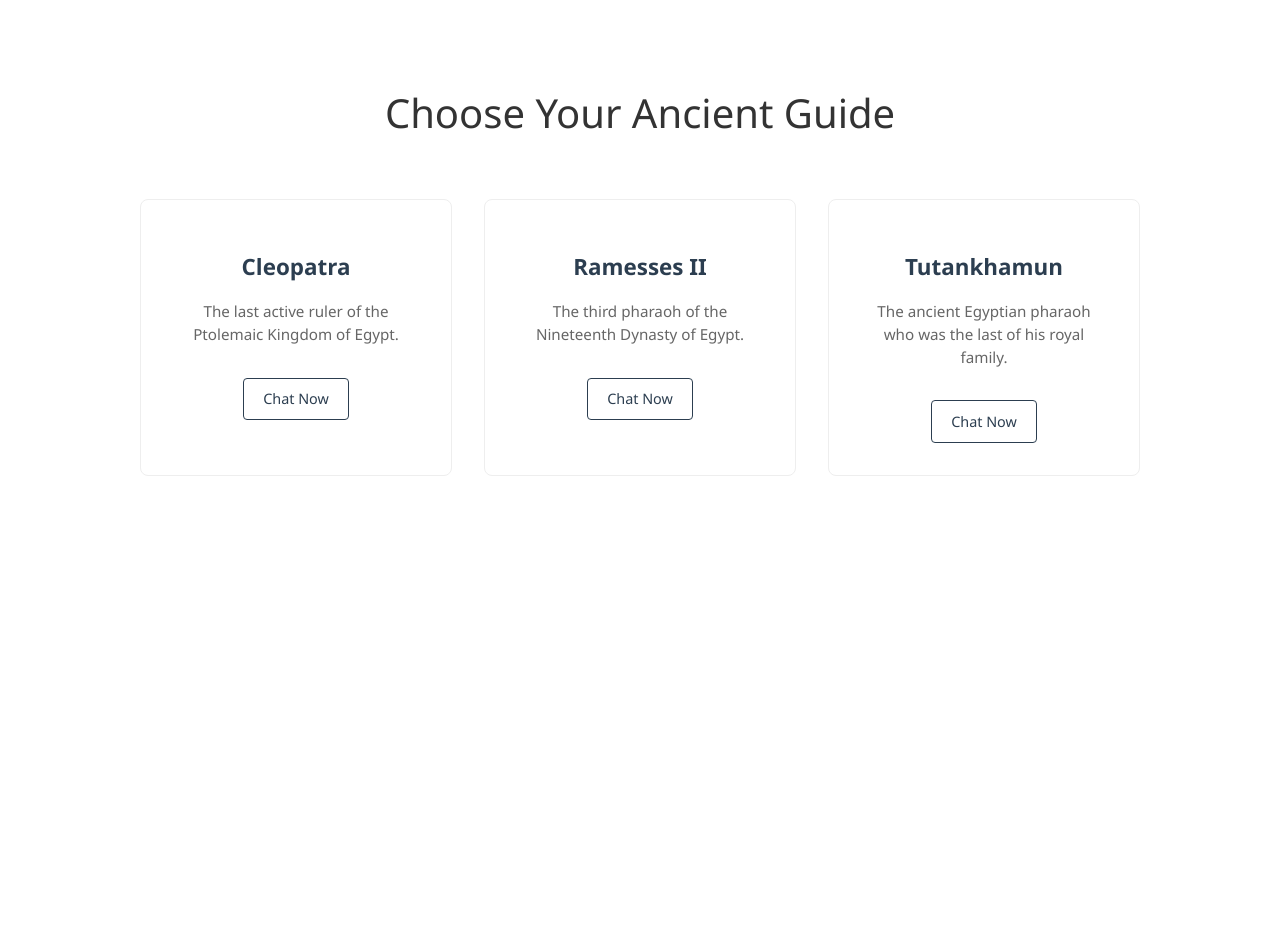
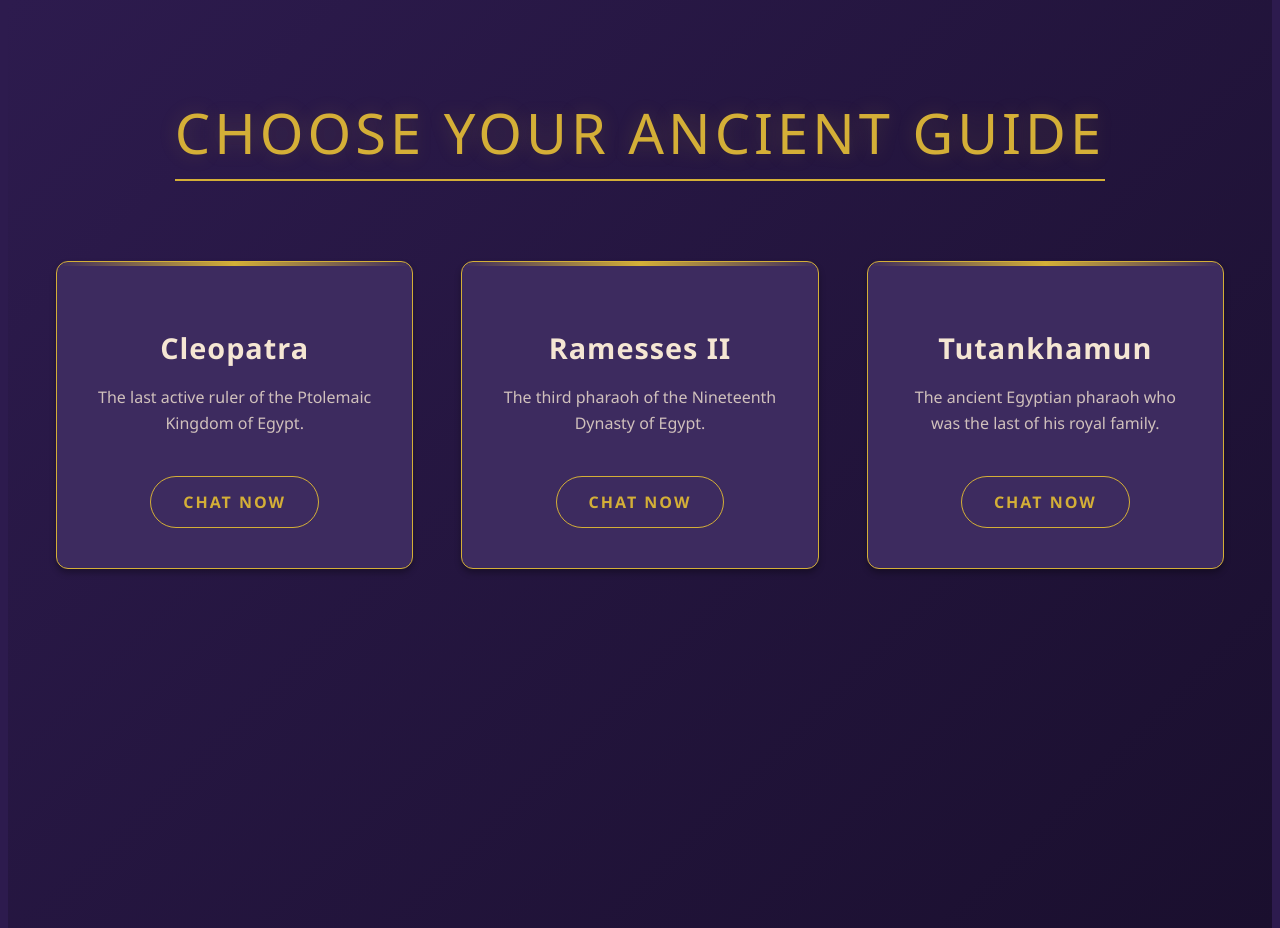
Before and after one commit to lukexyzz/historical-ai-chatbot, a React (Vite) app: page / in a window 1280 px wide. Before the commit the page ends 800 px from the top, so only its background shows below. Built offline with nearby package versions, Linux system fonts and the light colour scheme.

Commit message:
Changed Look Of Website Using Gemini AI To Make The CSS Stand Out

```diff
--- a/src/components/Chat/HomeButton.module.css
+++ b/src/components/Chat/HomeButton.module.css
@@ -3,18 +3,21 @@
     align-items: center;
     justify-content: center;
     background: none;
-    border: none;
+    border: 1px solid transparent;
     cursor: pointer;
     padding: 0.5rem;
-    color: #4a3a2a;
-    transition: opacity 0.2s ease;
+    color: var(--accent-gold);
+    transition: all 0.2s ease;
+    border-radius: 8px;
 }
 
 .homeButton:hover {
-    opacity: 0.7;
+    background-color: rgba(212, 175, 55, 0.1);
+    border-color: var(--accent-gold);
+    box-shadow: 0 0 10px rgba(212, 175, 55, 0.2);
 }
 
 .homeButton:focus-visible {
-    outline: 2px solid #4a3a2a;
-    border-radius: 4px;
+    outline: 2px solid var(--accent-gold);
+    outline-offset: 2px;
 }
--- a/src/components/Layout/Navbar.module.css
+++ b/src/components/Layout/Navbar.module.css
@@ -1,10 +1,11 @@
 .navbar {
   width: 100%;
-  background-color: #f3e9d2;
+  background-color: var(--secondary-bg);
   padding: 1rem;
-  box-shadow: 0 4px 6px -1px rgba(0, 0, 0, 0.1), 0 2px 4px -2px rgba(0, 0, 0, 0.1);
-  font-family: serif;
-  color: #4a3a2a;
+  box-shadow: 0 4px 20px rgba(0, 0, 0, 0.4);
+  font-family: 'Segoe UI', serif;
+  color: var(--accent-gold);
+  border-bottom: 1px solid var(--accent-gold);
 }
 
 .container {
@@ -20,28 +21,38 @@
 .iconGroup {
   display: flex;
   align-items: center;
-  gap: 1rem;
+  gap: 1.5rem;
 }
 
 .title {
-  font-size: 1.5rem;
-  font-weight: 500;
+  font-size: 1.8rem;
+  font-weight: 600;
+  letter-spacing: 2px;
+  text-transform: uppercase;
+  background: linear-gradient(to right, var(--text-primary), var(--accent-gold));
+  -webkit-background-clip: text;
+  background-clip: text;
+  -webkit-text-fill-color: transparent;
+  text-shadow: 0 2px 4px rgba(0, 0, 0, 0.2);
 }
 
 .navButton {
   background: none;
-  border: none;
-  padding: 0;
+  border: 1px solid transparent;
+  padding: 0.5rem;
   cursor: pointer;
-  color: inherit;
-  border-radius: 4px;
+  color: var(--accent-gold);
+  border-radius: 8px;
+  transition: all 0.2s ease;
 }
 
 .navButton:hover {
-  opacity: 0.75;
+  background-color: rgba(212, 175, 55, 0.1);
+  border-color: var(--accent-gold);
+  box-shadow: 0 0 10px rgba(212, 175, 55, 0.2);
 }
 
 .navButton:focus-visible {
-  outline: 2px solid #4a3a2a;
+  outline: 2px solid var(--accent-gold);
   outline-offset: 2px;
 }
--- a/src/components/Layout/Sidebar.module.css
+++ b/src/components/Layout/Sidebar.module.css
@@ -4,12 +4,12 @@
   left: 0;
   height: 100vh;
   width: 300px;
-  background-color: #f3e9d2;
-  color: #4a3a2a;
-  font-family: serif;
+  background-color: var(--secondary-bg);
+  color: var(--text-primary);
+  font-family: 'Segoe UI', serif;
 
-  border-right: 1px solid #dcd1b8;
-  box-shadow: 2px 0 10px rgba(0, 0, 0, 0.1);
+  border-right: 1px solid var(--accent-gold);
+  box-shadow: 4px 0 15px rgba(0, 0, 0, 0.5);
 
   transform: translateX(-100%);
   transition: transform 0.3s ease-in-out;
@@ -25,34 +25,40 @@
   display: flex;
   justify-content: space-between;
   align-items: center;
-  padding: 1rem;
-  border-bottom: 1px solid #dcd1b8;
+  padding: 1.5rem;
+  border-bottom: 1px solid var(--accent-gold);
+  background-color: rgba(0, 0, 0, 0.2);
 }
 
 .sidebarHeader h3 {
   margin: 0;
-  font-size: 1.25rem;
-  font-weight: 500;
+  font-size: 1.4rem;
+  font-weight: 600;
+  color: var(--accent-gold);
+  letter-spacing: 1px;
 }
 
 .closeButton {
   background: none;
   border: none;
-  color: #4a3a2a;
-  font-size: 2.5rem;
+  color: var(--accent-gold);
+  font-size: 2rem;
   font-weight: 300;
   cursor: pointer;
   line-height: 1;
   padding: 0;
+  transition: all 0.2s ease;
 }
 
 .closeButton:hover {
-  opacity: 0.7;
+  color: var(--text-primary);
+  transform: scale(1.1);
 }
 
 .closeButton:focus-visible {
-  outline: 2px solid #4a3a2a;
+  outline: 2px solid var(--accent-gold);
   outline-offset: 2px;
+  border-radius: 4px;
 }
 
 .chatList {
@@ -62,19 +68,25 @@
 }
 
 .chatList li {
-  padding: 0.75rem 0.5rem;
-  border-radius: 6px;
+  padding: 1rem;
+  border-radius: 8px;
   cursor: pointer;
   font-size: 1.1rem;
+  margin-bottom: 0.5rem;
+  transition: all 0.2s ease;
+  border: 1px solid transparent;
+  color: rgba(245, 230, 211, 0.8);
 }
 
 .chatList li:hover,
 .chatList li:focus-visible {
-  background-color: #e9dec9;
+  background-color: var(--card-bg);
+  color: var(--accent-gold);
+  border-color: rgba(212, 175, 55, 0.3);
   outline: none;
 }
 
 .chatList li:focus-visible {
-  outline: 2px solid #4a3a2a;
+  outline: 2px solid var(--accent-gold);
   outline-offset: -2px;
 }
--- a/src/index.css
+++ b/src/index.css
@@ -1,11 +1,26 @@
 :root {
-  font-family: system-ui, Avenir, Helvetica, Arial, sans-serif;
+  font-family: 'Segoe UI', Tahoma, Geneva, Verdana, sans-serif;
   line-height: 1.5;
   font-weight: 400;
 
-  color-scheme: light dark;
-  color: rgba(255, 255, 255, 0.87);
-  background-color: #242424;
+  /* Egyptian Purple & Gold Theme */
+  --primary-bg: #2D1B4E;
+  /* Deep Royal Purple */
+  --secondary-bg: #1A0F2E;
+  /* Darker Purple for contrast */
+  --card-bg: #3D2B5F;
+  /* Lighter purple for cards */
+  --text-primary: #F5E6D3;
+  /* Papyrus/Cream */
+  --text-secondary: #D4AF37;
+  /* Gold */
+  --accent-gold: #D4AF37;
+  --accent-gold-hover: #C5A028;
+  --border-color: #D4AF37;
+
+  color-scheme: dark;
+  color: var(--text-primary);
+  background-color: var(--primary-bg);
 
   font-synthesis: none;
   text-rendering: optimizeLegibility;
@@ -15,51 +30,69 @@
 
 a {
   font-weight: 500;
-  color: #646cff;
+  color: var(--accent-gold);
   text-decoration: inherit;
+  transition: color 0.2s;
 }
+
 a:hover {
-  color: #535bf2;
+  color: var(--accent-gold-hover);
 }
 
 body {
   margin: 0;
   min-height: 100vh;
+  background-color: var(--primary-bg);
+  color: var(--text-primary);
 }
 
 h1 {
   font-size: 3.2em;
   line-height: 1.1;
+  color: var(--accent-gold);
+  text-shadow: 0 2px 4px rgba(0, 0, 0, 0.3);
 }
 
 button {
   border-radius: 8px;
-  border: 1px solid transparent;
+  border: 1px solid var(--accent-gold);
   padding: 0.6em 1.2em;
   font-size: 1em;
   font-weight: 500;
   font-family: inherit;
-  background-color: #1a1a1a;
+  background-color: transparent;
+  color: var(--accent-gold);
   cursor: pointer;
-  transition: border-color 0.25s;
+  transition: all 0.25s;
 }
+
 button:hover {
-  border-color: #646cff;
+  background-color: var(--accent-gold);
+  color: var(--secondary-bg);
+  box-shadow: 0 0 10px rgba(212, 175, 55, 0.3);
 }
+
 button:focus,
 button:focus-visible {
-  outline: 4px auto -webkit-focus-ring-color;
+  outline: 2px solid var(--accent-gold);
+  outline-offset: 2px;
 }
 
-@media (prefers-color-scheme: light) {
-  :root {
-    color: #213547;
-    background-color: #ffffff;
-  }
-  a:hover {
-    color: #747bff;
-  }
-  button {
-    background-color: #f9f9f9;
-  }
+/* Scrollbar Styling */
+::-webkit-scrollbar {
+  width: 10px;
 }
+
+::-webkit-scrollbar-track {
+  background: var(--secondary-bg);
+}
+
+::-webkit-scrollbar-thumb {
+  background: var(--card-bg);
+  border: 1px solid var(--accent-gold);
+  border-radius: 5px;
+}
+
+::-webkit-scrollbar-thumb:hover {
+  background: var(--accent-gold);
+}
--- a/src/pages/Chat.module.css
+++ b/src/pages/Chat.module.css
@@ -1,9 +1,10 @@
 .chatPageContainer {
   width: 100%;
   height: 100vh;
-  background-color: #f3e9d2;
+  background-color: var(--primary-bg);
   overflow-x: hidden;
   overflow-y: hidden;
+  color: var(--text-primary);
 }
 
 .mainContent {
@@ -14,6 +15,7 @@
   height: 100vh;
   width: 100%;
   position: relative;
+  background: radial-gradient(circle at center, var(--primary-bg) 0%, var(--secondary-bg) 100%);
 }
 
 .shifted {
@@ -24,7 +26,7 @@
 .chatArea {
   width: 100%;
   height: 100%;
-  color: #333;
+  color: var(--text-primary);
   flex-grow: 1;
   min-height: 0;
   display: flex;
--- a/src/pages/Home.module.css
+++ b/src/pages/Home.module.css
@@ -1,69 +1,104 @@
 .homeContainer {
-    max-width: 1000px;
+    max-width: 1200px;
     margin: 0 auto;
     padding: 4rem 2rem;
     text-align: center;
     font-family: 'Segoe UI', Tahoma, Geneva, Verdana, sans-serif;
+    min-height: 100vh;
+    background: linear-gradient(135deg, var(--primary-bg) 0%, var(--secondary-bg) 100%);
 }
 
 .homeContainer h1 {
-    font-size: 2.5rem;
+    font-size: 3.5rem;
     margin-bottom: 4rem;
-    color: #333;
+    color: var(--accent-gold);
     font-weight: 300;
+    text-transform: uppercase;
+    letter-spacing: 4px;
+    text-shadow: 0 0 20px rgba(212, 175, 55, 0.2);
+    border-bottom: 2px solid var(--accent-gold);
+    display: inline-block;
+    padding-bottom: 1rem;
 }
 
 .personasGrid {
     display: grid;
-    grid-template-columns: repeat(auto-fit, minmax(220px, 1fr));
-    gap: 2rem;
+    grid-template-columns: repeat(auto-fit, minmax(280px, 1fr));
+    gap: 3rem;
+    padding: 1rem;
 }
 
 .personaCard {
-    background: #fff;
-    border: 1px solid #eee;
-    border-radius: 8px;
-    padding: 2rem;
+    background: var(--card-bg);
+    border: 1px solid var(--accent-gold);
+    border-radius: 12px;
+    padding: 2.5rem;
     cursor: pointer;
     display: flex;
     flex-direction: column;
     align-items: center;
     text-align: center;
-    transition: transform 0.2s, box-shadow 0.2s;
+    transition: all 0.3s ease;
+    box-shadow: 0 4px 6px rgba(0, 0, 0, 0.3);
+    position: relative;
+    overflow: hidden;
+}
+
+.personaCard::before {
+    content: '';
+    position: absolute;
+    top: 0;
+    left: 0;
+    width: 100%;
+    height: 4px;
+    background: linear-gradient(90deg, transparent, var(--accent-gold), transparent);
 }
 
 .personaCard:hover,
 .personaCard:focus-visible {
-    transform: translateY(-5px);
-    box-shadow: 0 10px 20px rgba(0, 0, 0, 0.1);
+    transform: translateY(-10px);
+    box-shadow: 0 15px 30px rgba(0, 0, 0, 0.4), 0 0 15px rgba(212, 175, 55, 0.2);
     outline: none;
+    background: linear-gradient(to bottom, var(--card-bg), var(--primary-bg));
 }
 
 .personaCard:focus-visible {
-    outline: 2px solid #2c3e50;
+    outline: 2px solid var(--accent-gold);
     outline-offset: 4px;
 }
 
 .personaInfo h2 {
-    color: #2c3e50;
+    color: var(--text-primary);
     margin-bottom: 1rem;
-    font-size: 1.4rem;
+    font-size: 1.8rem;
+    font-weight: 600;
+    letter-spacing: 1px;
 }
 
 .personaInfo p {
-    color: #666;
-    margin-bottom: 2rem;
-    font-size: 0.95rem;
-    line-height: 1.5;
+    color: rgba(245, 230, 211, 0.8);
+    margin-bottom: 2.5rem;
+    font-size: 1rem;
+    line-height: 1.6;
 }
 
 .chatButton {
     display: inline-block;
     background: transparent;
-    color: #2c3e50;
-    border: 1px solid #2c3e50;
-    padding: 0.6rem 1.2rem;
-    border-radius: 4px;
-    font-size: 0.9rem;
+    color: var(--accent-gold);
+    border: 1px solid var(--accent-gold);
+    padding: 0.8rem 2rem;
+    border-radius: 50px;
+    font-size: 1rem;
+    font-weight: 600;
     cursor: pointer;
+    transition: all 0.3s ease;
+    text-transform: uppercase;
+    letter-spacing: 2px;
 }
+
+.personaCard:hover .chatButton {
+    background: var(--accent-gold);
+    color: var(--secondary-bg);
+    box-shadow: 0 0 15px rgba(212, 175, 55, 0.4);
+}
```
Also changed, not shown: src/components/Chat/ChatMessage.module.css (+44 -20 lines), src/components/Chat/Chatwindow.module.css (+71 -44 lines).
